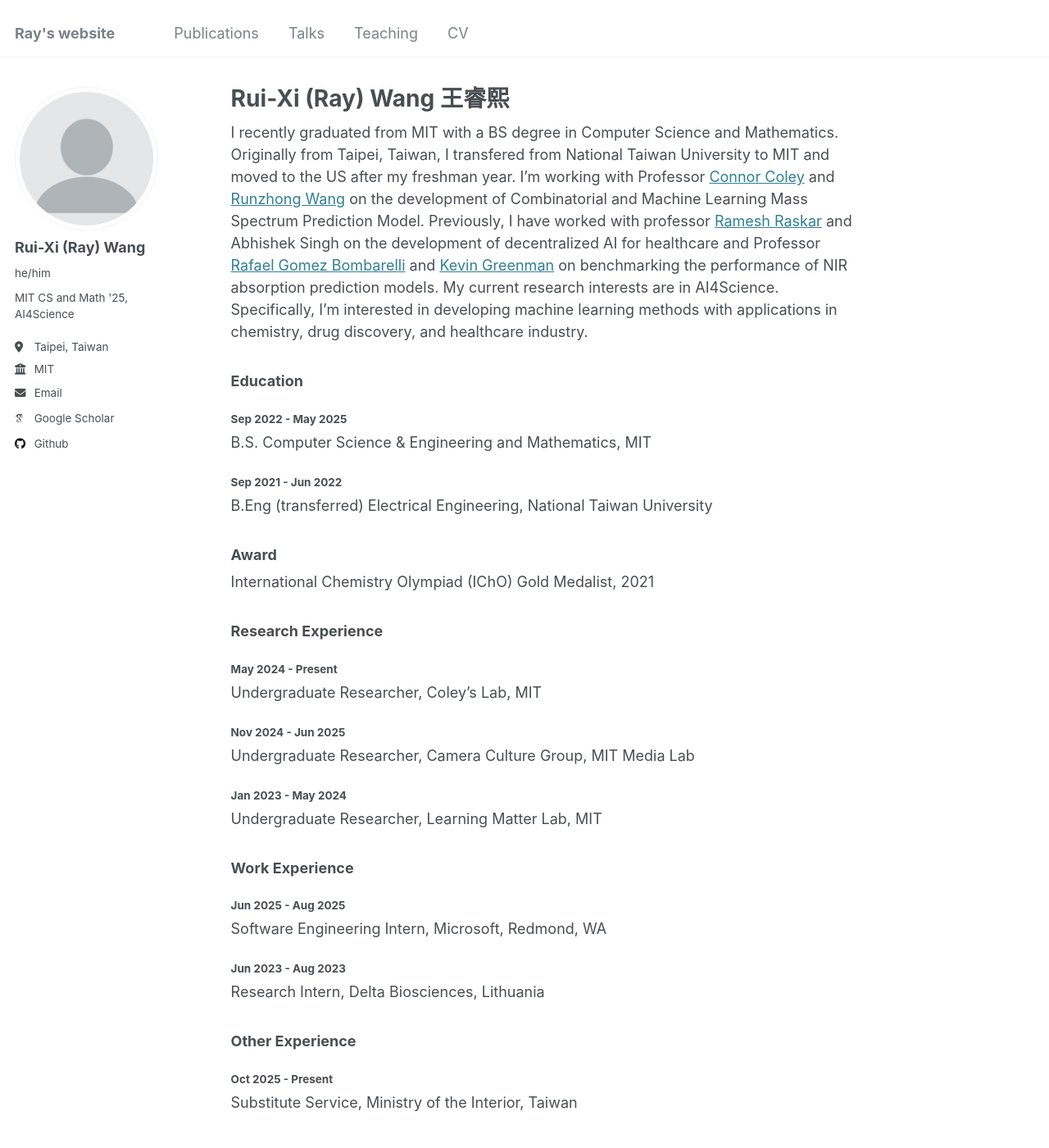
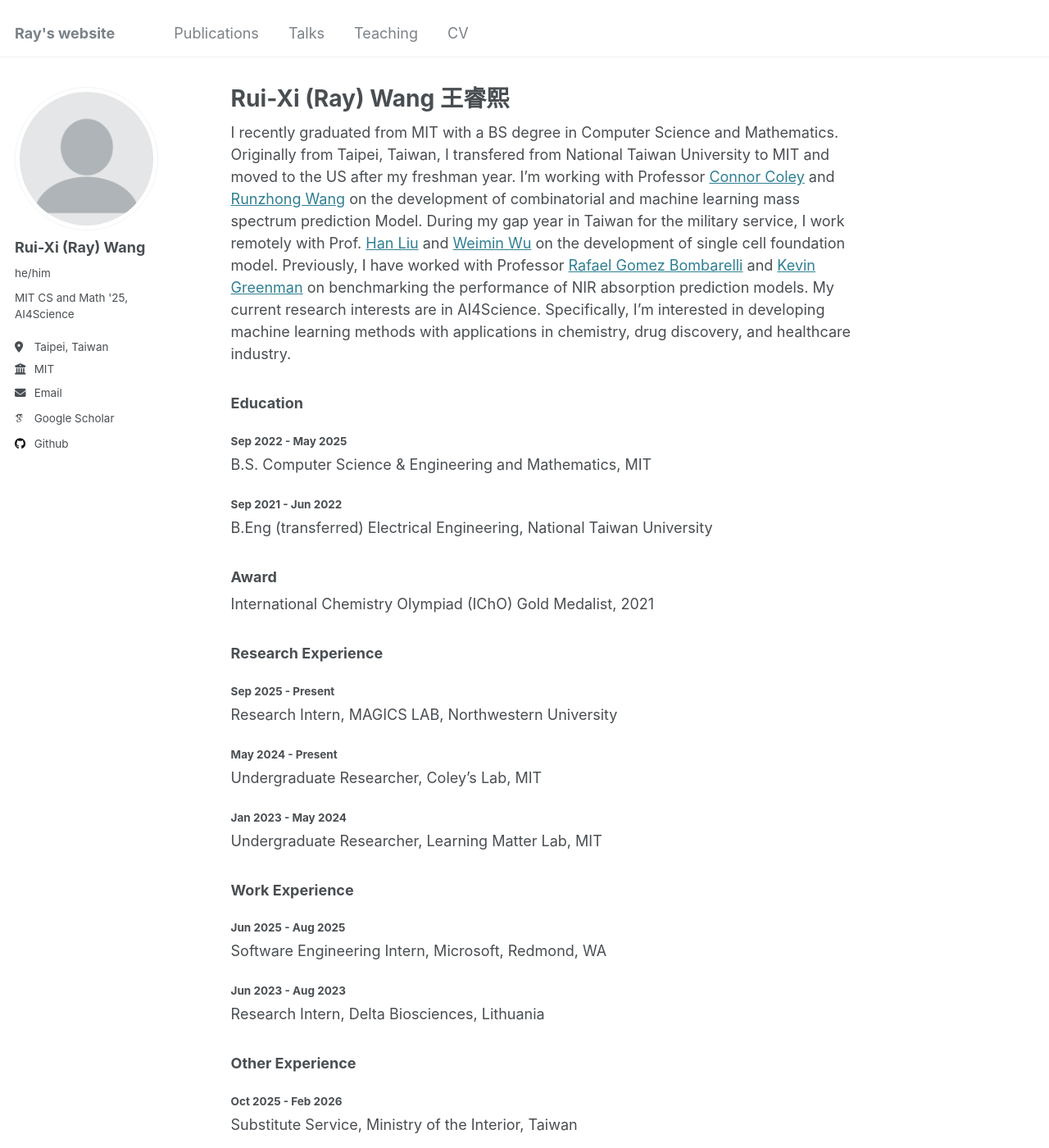
Before and after one commit to RuiXiWangTW/RuiXiWangTW.github.io, a Jekyll site: the page built from _pages/about.md, in a window 1280 px wide and 1400 px high. Shown: the whole window at 82% size. Built offline with Jekyll 4.4.1, drawn with Linux system fonts in a browser that asks for light colours; some web fonts are replaced.

```diff
--- a/_pages/about.md
+++ b/_pages/about.md
@@ -9,7 +9,7 @@ redirect_from:
 
 I recently graduated from MIT with a BS degree in Computer Science and Mathematics. Originally from Taipei, Taiwan, I transfered from National Taiwan
 University to MIT and moved to the US after my freshman year. I'm working with Professor [Connor Coley](https://coley.mit.edu/)
-and [Runzhong Wang](https://runzhong.wang/) on the development of Combinatorial and Machine Learning Mass Spectrum Prediction Model.  Previously, I have worked with professor [Ramesh Raskar](https://www.media.mit.edu/groups/camera-culture/overview/) and Abhishek Singh on the development of decentralized AI for healthcare and Professor [Rafael Gomez Bombarelli](https://gomezbombarelli.mit.edu/) and [Kevin Greenman](https://www.kevinpgreenman.com/) on benchmarking the performance of NIR absorption prediction models. My current research interests are in AI4Science. Specifically, I'm interested in developing machine learning methods with applications in chemistry, drug discovery, and healthcare industry.
+and [Runzhong Wang](https://runzhong.wang/) on the development of combinatorial and machine learning mass spectrum prediction Model. During my gap year in Taiwan for the military service, I work remotely with Prof. [Han Liu](https://www.mccormick.northwestern.edu/research-faculty/directory/profiles/liu-han.html) and [Weimin Wu](https://weiminwu.academicwebsite.com/) on the development of single cell foundation model. Previously, I have worked with Professor [Rafael Gomez Bombarelli](https://gomezbombarelli.mit.edu/) and [Kevin Greenman](https://www.kevinpgreenman.com/) on benchmarking the performance of NIR absorption prediction models. My current research interests are in AI4Science. Specifically, I'm interested in developing machine learning methods with applications in chemistry, drug discovery, and healthcare industry.
 
 ### Education
 #### Sep 2022 - May 2025
@@ -22,11 +22,11 @@ B.Eng (transferred) Electrical Engineering, National Taiwan University
 International Chemistry Olympiad (IChO) Gold Medalist, 2021
 
 ### Research Experience
+#### Sep 2025 - Present
+Research Intern, MAGICS LAB, Northwestern University
+
 #### May 2024 - Present
 Undergraduate Researcher, Coley's Lab, MIT
-
-#### Nov 2024 - Jun 2025
-Undergraduate Researcher, Camera Culture Group, MIT Media Lab
 
 #### Jan 2023 - May 2024
 Undergraduate Researcher, Learning Matter Lab, MIT
@@ -39,5 +39,5 @@ Software Engineering Intern, Microsoft, Redmond, WA
 Research Intern, Delta Biosciences, Lithuania
 
 ### Other Experience
-#### Oct 2025 - Present
+#### Oct 2025 - Feb 2026
 Substitute Service, Ministry of the Interior, Taiwan
```
Also changed, not shown: _publications/2024-05-30-benchmarking.md (deleted, +0 -12 lines), _publications/2025-05-01-graph-matching.md (+3 -3 lines), _publications/2025-07-01-p-adic-alternated-julia-set.md (+1 -1 lines), _publications/2025-11-06-benchmarking.md (added, +11 -0 lines), _publications/2026-02-06-cell-jepa.md (added, +9 -0 lines), 1 other file.
